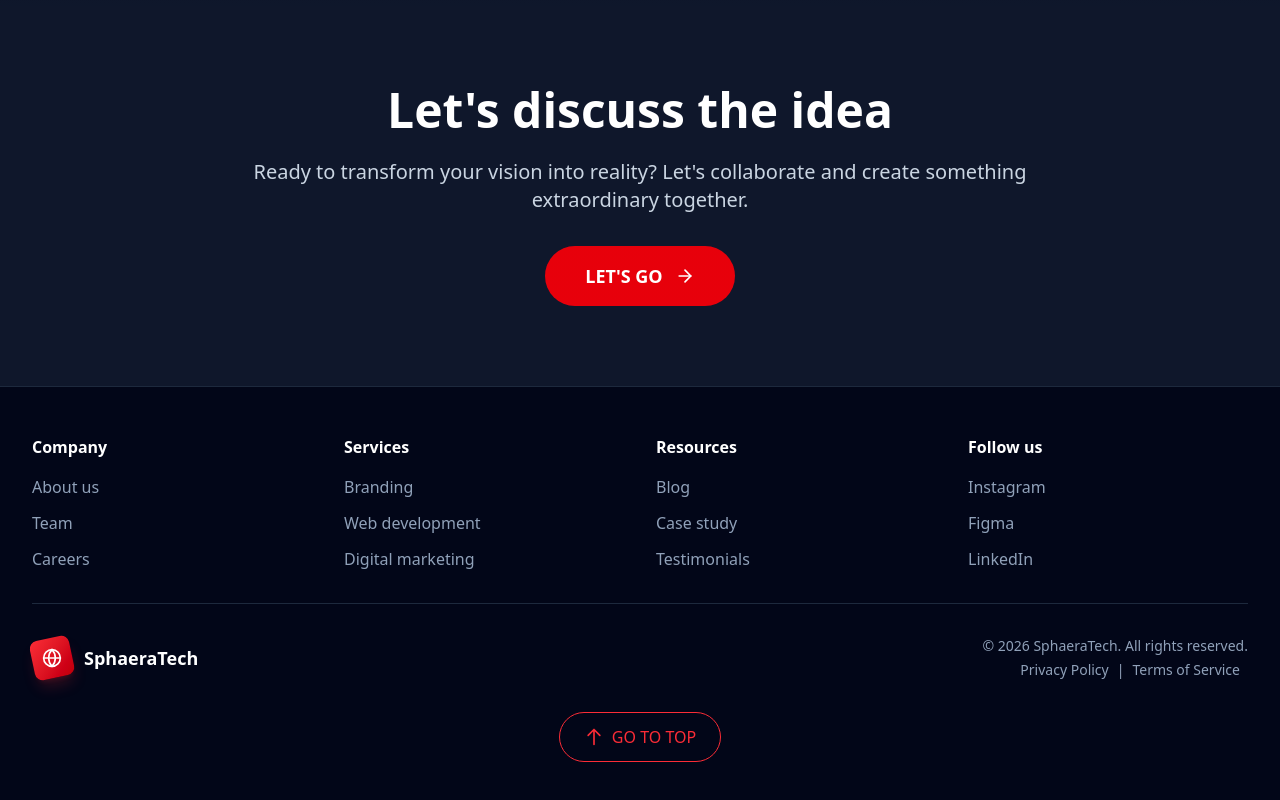
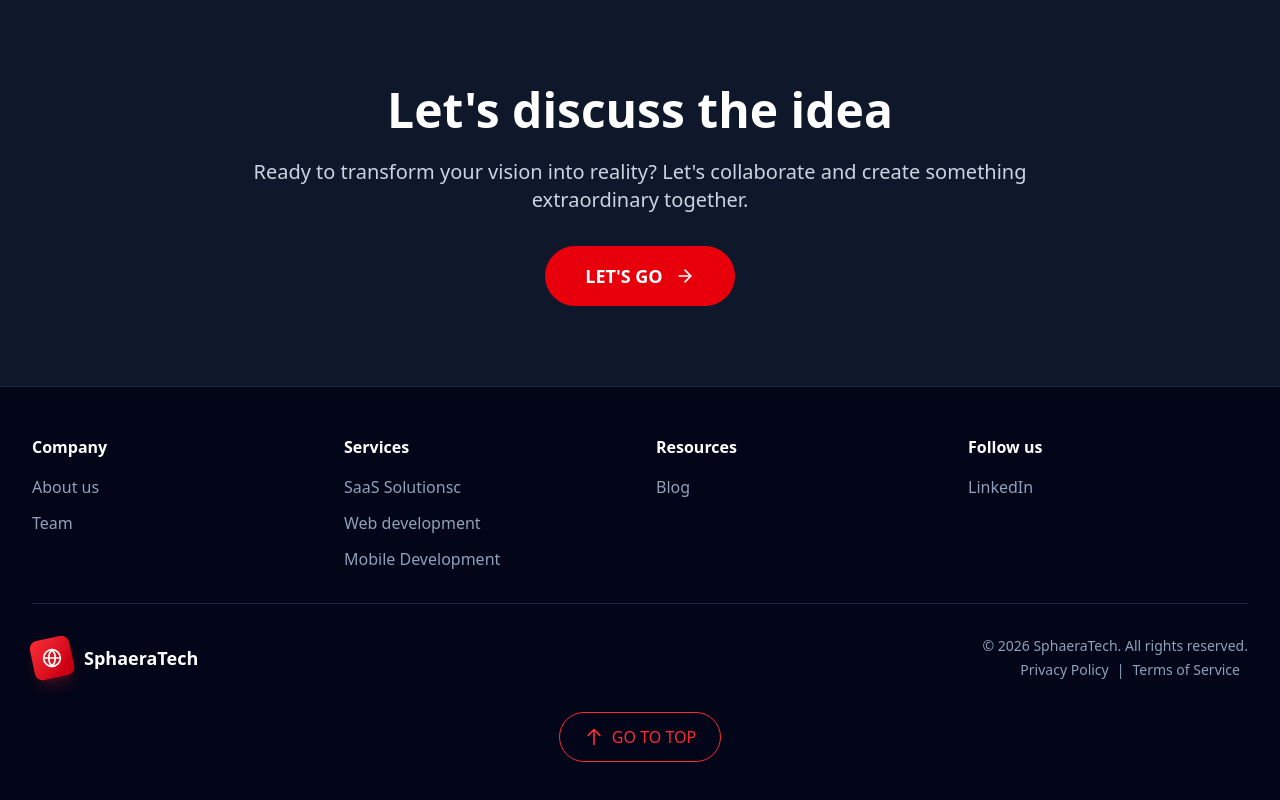
Before and after one commit to SphaeraTech/SphraTech, a Next.js app: page /services in a window 1280 px wide. Shown: the part 1004-1804 px from the top of the page. Built offline with nearby package versions, Linux system fonts and the light colour scheme.

Commit message:
Refact footer

```diff
--- a/app/about/page.tsx
+++ b/app/about/page.tsx
@@ -91,7 +91,7 @@ export default function AboutPage() {
 
 
         {/* ── TEAM ───────────────────────────────────────────── */}
-        <section className="py-24 px-6 bg-gradient-to-b from-slate-950 to-slate-900">
+        <section className="py-24 px-6 bg-gradient-to-b from-slate-950 to-slate-900" id='team'>
           <div className="max-w-7xl mx-auto">
             <div className="text-center mb-16">
               <h2 className="text-4xl md:text-5xl font-bold mb-4">{a.teamTitle}</h2>
--- a/components/Footer.tsx
+++ b/components/Footer.tsx
@@ -20,7 +20,7 @@ export default function Footer() {
             <ul className="space-y-3 text-slate-400">
               <li>
                 <a
-                  href="#"
+                  href="/about"
                   className="hover:text-white transition-colors duration-200 hover:translate-x-1 inline-block"
                 >
                   {t.footer.aboutUs}
@@ -28,12 +28,13 @@ export default function Footer() {
               </li>
               <li>
                 <a
-                  href="#"
+                  href="/about#team"
                   className="hover:text-white transition-colors duration-200 hover:translate-x-1 inline-block"
                 >
                   {t.footer.team}
                 </a>
               </li>
+              {/*
               <li>
                 <a
                   href="#"
@@ -42,6 +43,7 @@ export default function Footer() {
                   {t.footer.careers}
                 </a>
               </li>
+              */}
             </ul>
           </div>
 
@@ -51,15 +53,15 @@ export default function Footer() {
             <ul className="space-y-3 text-slate-400">
               <li>
                 <a
-                  href="#"
+                  href="/services/saas-solutions"
                   className="hover:text-white transition-colors duration-200 hover:translate-x-1 inline-block"
                 >
-                  {t.footer.branding}
+                  {t.footer.saas}c
                 </a>
               </li>
               <li>
                 <a
-                  href="#"
+                  href="/services/web-development"
                   className="hover:text-white transition-colors duration-200 hover:translate-x-1 inline-block"
                 >
                   {t.footer.webDev}
@@ -67,10 +69,10 @@ export default function Footer() {
               </li>
               <li>
                 <a
-                  href="#"
+                  href="/services/mobile-development"
                   className="hover:text-white transition-colors duration-200 hover:translate-x-1 inline-block"
                 >
-                  {t.footer.marketing}
+                  {t.footer.mobileDev}
                 </a>
               </li>
             </ul>
@@ -82,28 +84,34 @@ export default function Footer() {
             <ul className="space-y-3 text-slate-400">
               <li>
                 <a
-                  href="#blog"
+                  href="/blog"
                   className="hover:text-white transition-colors duration-200 hover:translate-x-1 inline-block"
                 >
                   {t.footer.blog}
                 </a>
               </li>
-              <li>
+              {
+                /*  <li>
                 <a
                   href="#"
                   className="hover:text-white transition-colors duration-200 hover:translate-x-1 inline-block"
                 >
                   {t.footer.caseStudy}
                 </a>
-              </li>
-              <li>
+              </li>  */
+              }
+
+              {
+                /*  <li>
                 <a
                   href="#"
                   className="hover:text-white transition-colors duration-200 hover:translate-x-1 inline-block"
                 >
                   {t.footer.testimonials}
                 </a>
-              </li>
+              </li>  */
+              }
+
             </ul>
           </div>
 
@@ -111,29 +119,10 @@ export default function Footer() {
           <div>
             <h3 className="font-bold text-white mb-4">{t.footer.follow}</h3>
             <ul className="space-y-3 text-slate-400">
+
               <li>
                 <a
-                  href="https://instagram.com"
-                  target="_blank"
-                  rel="noopener noreferrer"
-                  className="hover:text-white transition-colors duration-200 hover:translate-x-1 inline-flex items-center gap-2"
-                >
-                  <span>Instagram</span>
-                </a>
-              </li>
-              <li>
-                <a
-                  href="https://figma.com"
-                  target="_blank"
-                  rel="noopener noreferrer"
-                  className="hover:text-white transition-colors duration-200 hover:translate-x-1 inline-flex items-center gap-2"
-                >
-                  <span>Figma</span>
-                </a>
-              </li>
-              <li>
-                <a
-                  href="https://linkedin.com"
+                  href="https://www.linkedin.com/company/spheradev"
                   target="_blank"
                   rel="noopener noreferrer"
                   className="hover:text-white transition-colors duration-200 hover:translate-x-1 inline-flex items-center gap-2"
--- a/lib/translations.ts
+++ b/lib/translations.ts
@@ -262,9 +262,9 @@ export const translations = {
       team: 'Team',
       careers: 'Careers',
       services: 'Services',
-      branding: 'Branding',
+      saas: 'SaaS Solutions',
       webDev: 'Web development',
-      marketing: 'Digital marketing',
+      mobileDev: 'Mobile Development',
       resources: 'Resources',
       blog: 'Blog',
       caseStudy: 'Case study',
```
Also changed, not shown: app/sitemap.ts (+6 -3 lines).
